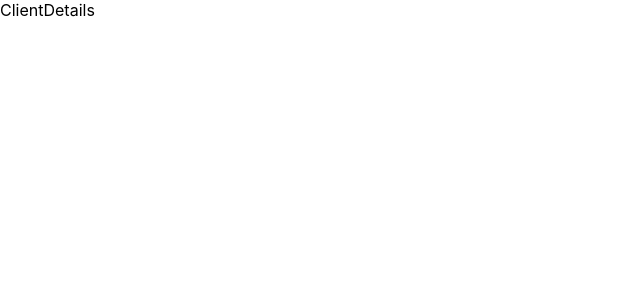
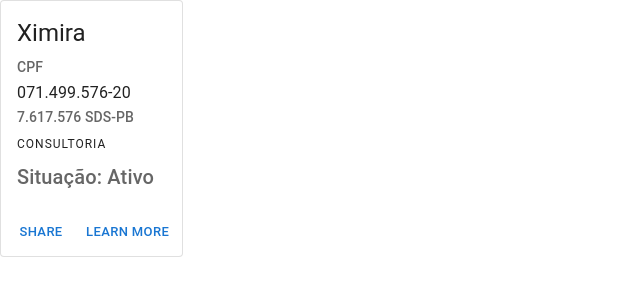
Before and after one commit to fernandosenacruz/desafio-MKData-full-stack, a React (Create React App) app in the folder mkdata-front/: page /client/1 in a window 1280 px wide. Shown: the top 300 px of the page, without its empty margins (0-640 px from the left). Built offline with nearby package versions, Linux system fonts and the light colour scheme.

Commit message:
feat(ClientDetails): :sparkles: Card
Cria card na rota de detalhes do cliente

```diff
--- /dev/null
+++ b/mkdata-front/src/components/CardDetails.tsx
@@ -0,0 +1,46 @@
+import { Box } from '@mui/material';
+import Button from '@mui/material/Button';
+import Card from '@mui/material/Card';
+import CardActions from '@mui/material/CardActions';
+import CardContent from '@mui/material/CardContent';
+import Typography from '@mui/material/Typography';
+import { IClient } from '../interfaces/Client';
+
+const card = (client: IClient) => {
+  return (
+    <>
+      <CardContent>
+        <Typography gutterBottom variant="h5" component="div">
+          {client.name}
+        </Typography>
+        <Typography variant="subtitle2" color="text.secondary">
+          {client.type}
+        </Typography>
+        <Typography variant="subtitle1" color="text.primary">
+          {client.taxpaperRegistration}
+        </Typography>
+        <Typography variant="subtitle2" color="text.secondary">
+          {client.registration}
+        </Typography>
+        <Typography variant="overline" color="text.primary">
+          {client.group}
+        </Typography>
+        <Typography variant="h6" color="text.secondary">
+          Situação: {client.activate ? 'Ativo' : 'Inativo'}
+        </Typography>
+      </CardContent>
+      <CardActions>
+        <Button size="small">Share</Button>
+        <Button size="small">Learn More</Button>
+      </CardActions>
+    </>
+  );
+};
+
+export default function CardDetails({ client }: { client: IClient }) {
+  return (
+    <Box sx={{ maxWidth: 500 }}>
+      <Card variant="outlined">{card(client)}</Card>
+    </Box>
+  );
+}
--- a/mkdata-front/src/components/ClientCard.tsx
+++ b/mkdata-front/src/components/ClientCard.tsx
@@ -6,11 +6,12 @@ import { Link } from 'react-router-dom';
 
 import { IClient } from '../interfaces/Client';
 
-const card = (client: IClient) => {
+const card = (client: IClient, setClient: Function) => {
   return (
     <>
       <Link
         to={`/client/${client.id}`}
+        onClick={() => setClient(client)}
         style={{ textDecoration: 'none', color: 'inherit' }}
       >
         <CardContent>
@@ -29,10 +30,16 @@ const card = (client: IClient) => {
   );
 };
 
-export default function ClientCard({ client }: { client: IClient }) {
+export default function ClientCard({
+  client,
+  setClient,
+}: {
+  client: IClient;
+  setClient: Function;
+}) {
   return (
-    <Box sx={{ minWidth: 275 }}>
-      <Card variant="outlined">{card(client)}</Card>
+    <Box>
+      <Card variant="outlined">{card(client, setClient)}</Card>
     </Box>
   );
 }
--- a/mkdata-front/src/pages/ClientDetails.tsx
+++ b/mkdata-front/src/pages/ClientDetails.tsx
@@ -1,9 +1,23 @@
-import React from 'react'
+import { Grid } from '@mui/material';
+import { useContext, useEffect } from 'react';
+
+import CardDetails from '../components/CardDetails';
+import { ClientsContext } from '../contexts/clients';
 
 function ClientDetails() {
+  const { client } = useContext(ClientsContext);
+
+  useEffect(() => {}, [client]);
+
   return (
-    <div>ClientDetails</div>
-  )
+    <>
+      <Grid container>
+        <Grid item>
+          <CardDetails client={client} />
+        </Grid>
+      </Grid>
+    </>
+  );
 }
 
 export default ClientDetails;
--- a/mkdata-front/src/pages/Home.tsx
+++ b/mkdata-front/src/pages/Home.tsx
@@ -5,7 +5,7 @@ import ClientCard from '../components/ClientCard';
 import { ClientsContext } from '../contexts/clients';
 
 function Home() {
-  const { clients } = useContext(ClientsContext);
+  const { clients, setClient } = useContext(ClientsContext);
 
   useEffect(() => {}, [clients]);
 
@@ -14,7 +14,7 @@ function Home() {
       <Grid container spacing={4} p={2}>
         {clients?.data?.map((client) =>(
           <Grid item key={client.id} p={2} mb={2}>
-            <ClientCard client={client} />
+            <ClientCard client={client} setClient={setClient} />
           </Grid>
         ))}
       </Grid>
```
Also changed, not shown: 1 other file (tests, documents, lock files or other folders).
